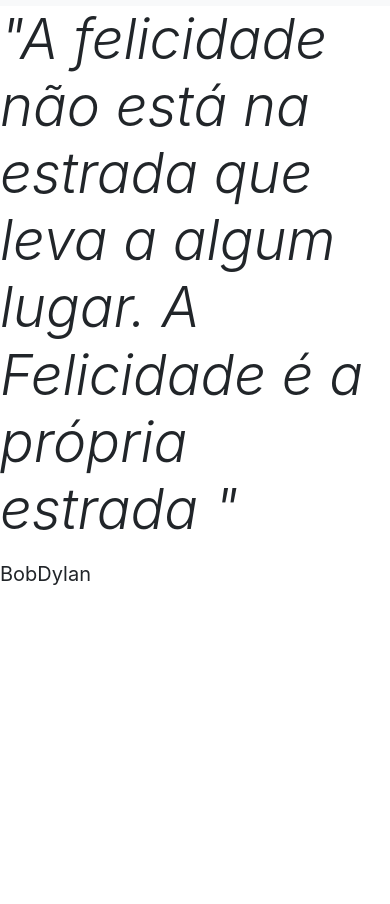
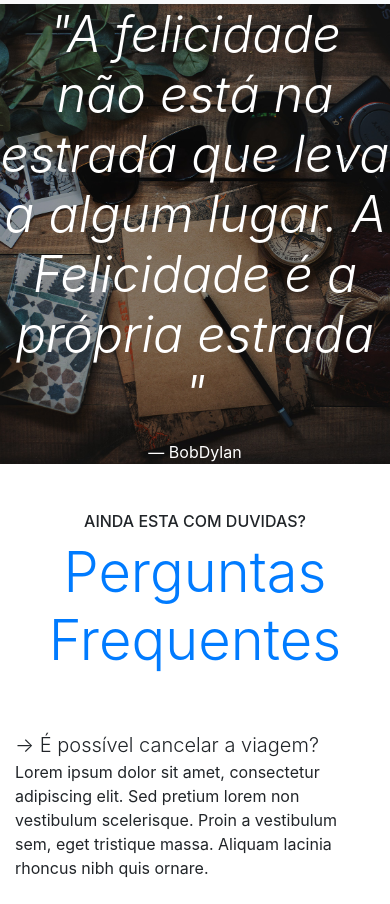
Before and after one commit to marcelobueno25/caravan.github.io, a plain HTML site: page index.html in a window 390 px wide. Shown: the part 2361-3265 px from the top of the page. Before the commit the page ends 2966 px from the top, so only its background shows below. Drawn offline with Linux system fonts and the light colour scheme.

Commit message:
Adicionando accordion

```diff
--- a/css/style.css
+++ b/css/style.css
@@ -9,5 +9,18 @@ body {
     height: 100px;
 }
 #home-quoto {
+    background: url('../img/bg-quote.jpg') center center;
+    background-size: cover;
+}
 
+@media (max-width: 767px) {
+    #home-quoto .display-4 {
+        font-size:  2.5em;
+    }
+    body {
+        padding-top: 0px;
+    }
+    .fixed-top {
+        position: relative;
+    }
 }
--- a/index.html
+++ b/index.html
@@ -160,14 +160,34 @@
         </div>
     </section>
 
-    <section id='home-quoto'>
-        <blockquote class="blockquote">
+    <section class="p-md-5" id='home-quoto'>
+        <blockquote class="blockquote text-white text-center p-md-5">
             <p class="display-4"><em>"A felicidade não está na estrada que leva a algum lugar. A Felicidade é a
                     própria estrada "</em></p>
-            <footer class="blockquoto-footer">BobDylan</footer>
+            <footer class="blockquote-footer text-white">BobDylan</footer>
         </blockquote>
     </section>
 
+    <div class="container">
+        <div class="my-5 text-center">
+            <span class="h6 d-block ">AINDA ESTA COM DUVIDAS?</span>
+            <h2 class="display-4 text-primary">Perguntas Frequentes</h2>
+        </div>
+        <div class="row justify-content-center">
+            <div class="col-md-6 accordion" id="accordionExample">
+                <div class="pergunta py-2">
+                    <a class="lead" type="button" data-toggle="collapse" data-target="#collapseOne" aria-expanded="true"
+                        aria-controls="collapseOne">→ É possível cancelar a viagem?</a>
+                    <div d="collapseOne" class="collapse show" aria-labelledby="headingOne"
+                        data-parent="#accordionExample">
+                        <p>Lorem ipsum dolor sit amet, consectetur adipiscing elit. Sed pretium lorem non vestibulum
+                            scelerisque. Proin
+                            a vestibulum sem, eget tristique massa. Aliquam lacinia rhoncus nibh quis ornare.</p>
+                    </div>
+                </div>
+            </div>
+        </div>
+    </div>
 
     <script type="text/javascript" src="js/jquery-3.3.1.slim.min.js"></script>
     <script type="text/javascript" src="js/popper.min.js"></script>
```
